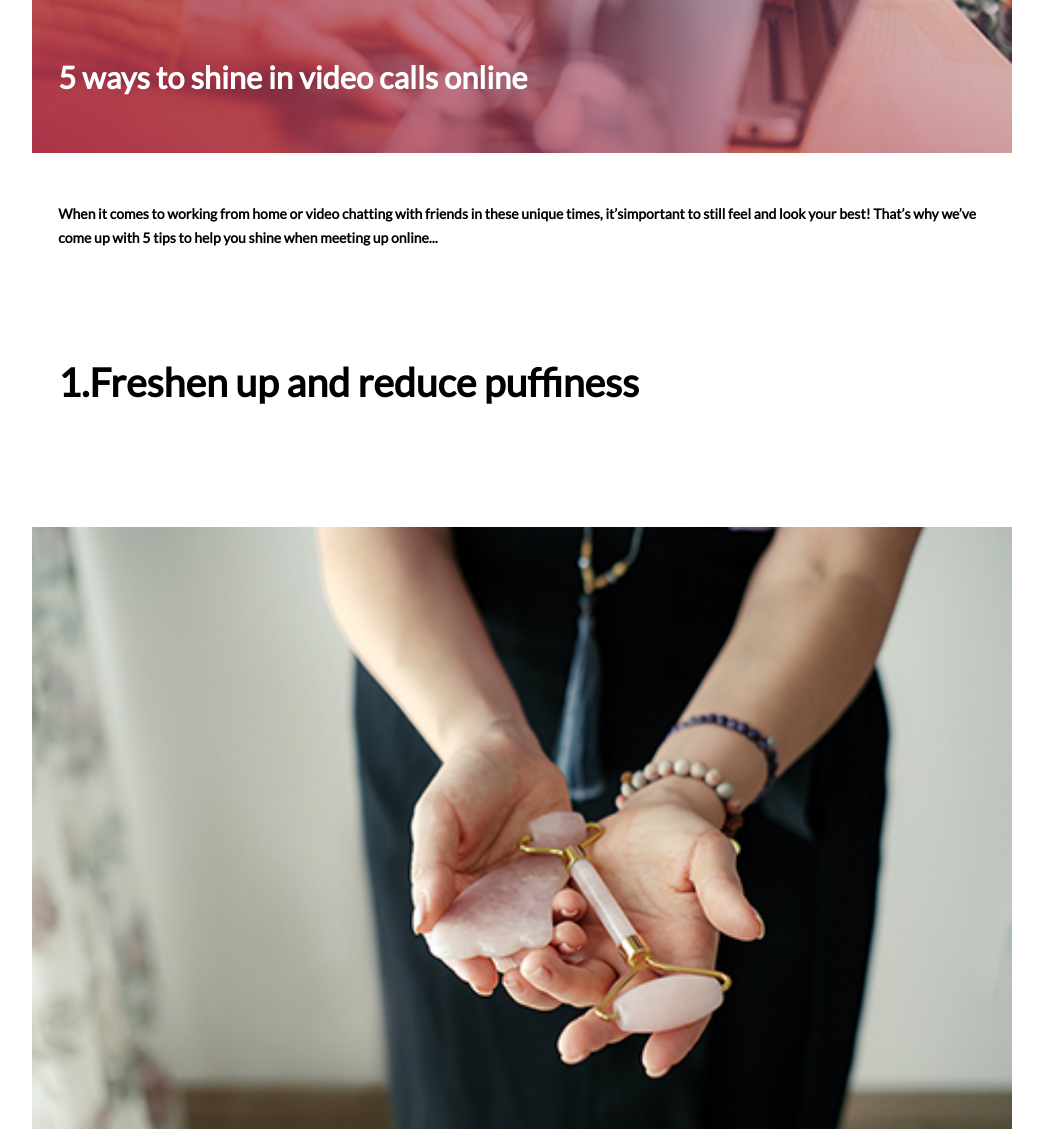
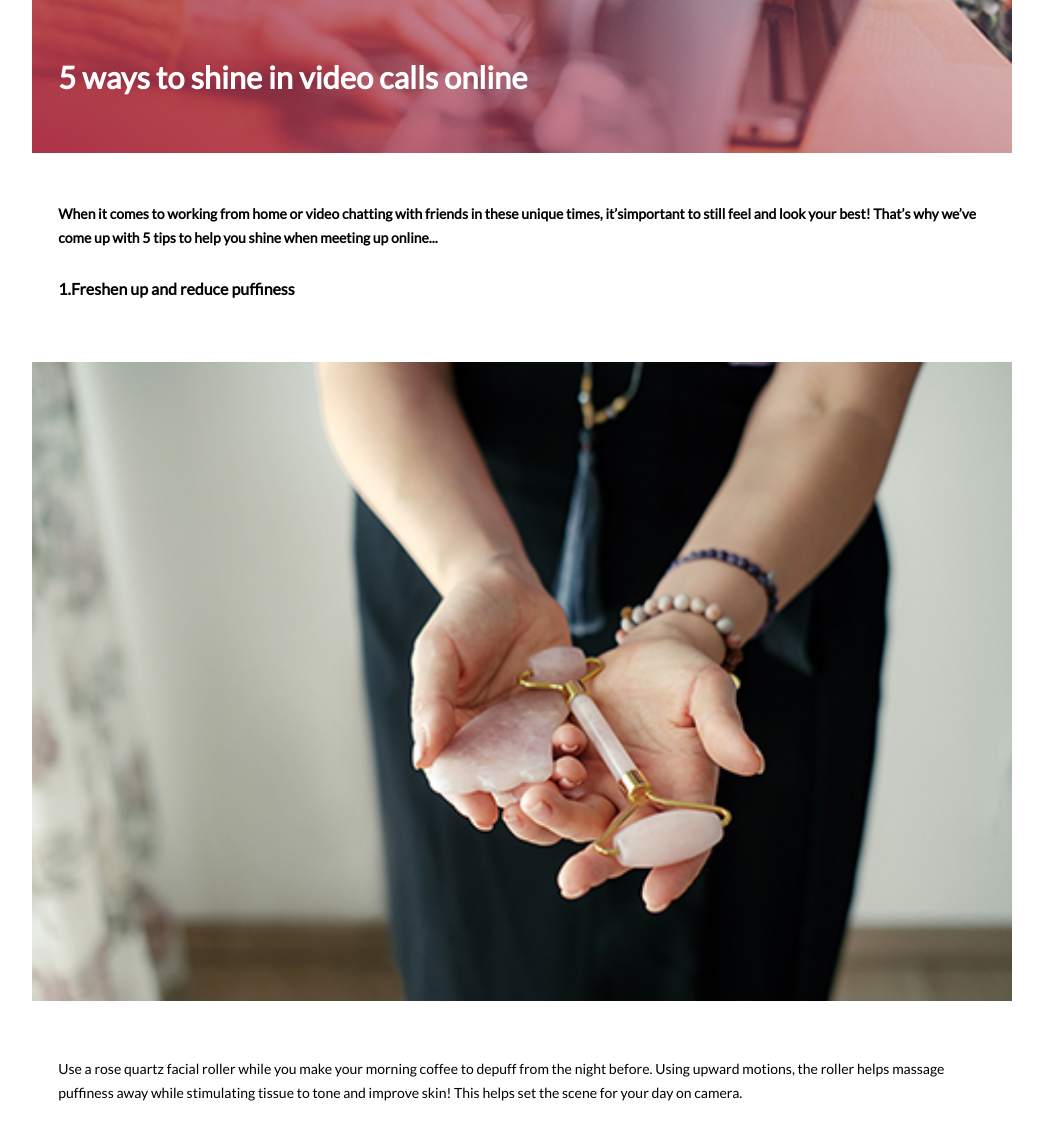
Before and after one commit to sinnerschrader/cosnova-kisstance, a website: page five-tips.html in a window 1280 px wide. Shown: the part 827-1956 px from the top of the page, without its empty margins (118-1161 px from the left). Drawn offline with Linux system fonts and the light colour scheme.

Commit message:
fix(layout): add meta viewport everywhere

```diff
--- a/five-tips.html
+++ b/five-tips.html
@@ -2,6 +2,7 @@
 <html>
     <head>
         <meta charset="utf-8">
+        <meta name="viewport" content="width=device-width, initial-scale=1">
         <title>Kisstance</title>
         <link rel="stylesheet" type="text/css" href="./dist/css/normalize.css">
         <link rel="stylesheet" type="text/css" href="./dist/css/main.css">
--- a/src/scss/_olapic_ugc.scss
+++ b/src/scss/_olapic_ugc.scss
@@ -39,12 +39,14 @@
   #js-olapic_stream {
     background-size: cover;
   }
+
   #olapic-images {
     display: flex;
     flex: 0 1 auto;
     flex-wrap: wrap;
     justify-content: space-between;
   }
+
   .olapic_img {
     width: 45%;
   }
--- a/src/scss/_slider.scss
+++ b/src/scss/_slider.scss
@@ -112,7 +112,7 @@
 }
 
 @media only screen and (min-width: 600px) {
-    .glide .slider__info {
-      padding: 80px 20px;
+  .glide .slider__info {
+    padding: 80px 20px;
   }
 }
--- a/src/scss/main.scss
+++ b/src/scss/main.scss
@@ -81,8 +81,8 @@ body {
 
 .content-headline {
   font-weight: 900;
-  font-size: 2.8em;
-  padding: 2.222em 0 1.667em 0;
+  font-size: 1.14em;
+  margin:  1.667em  0;
 }
 
 .top-headline {
```
Also changed, not shown: declutter-beauty-box.html (+1 -0 lines), doctors-without-borders.html (+1 -0 lines), imprint.html (+1 -0 lines), dist/css/main.css.
